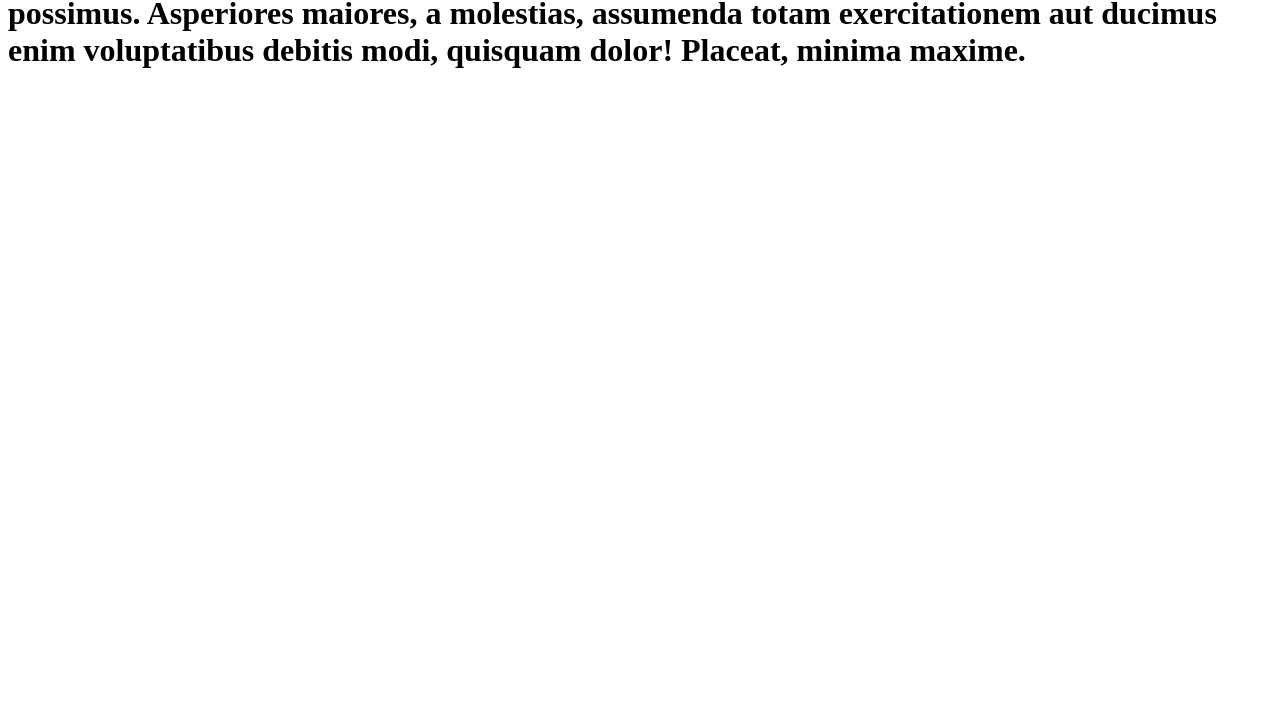
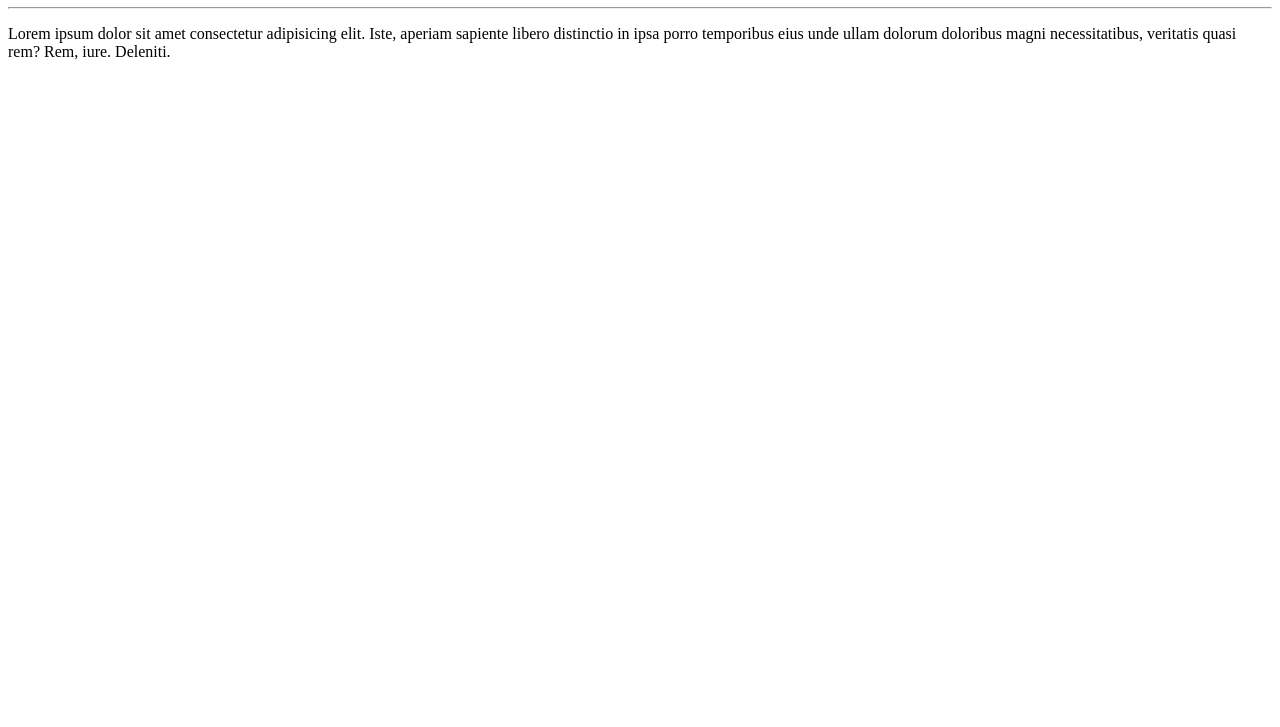
Before and after one commit to Mauricio9888/GitGitHub, a plain HTML site: page Site/index.html in a window 1280 px wide. Shown: the part 73-800 px from the top of the page. Drawn offline with Linux system fonts and the light colour scheme.

Commit message:
Update index.html

```diff
--- a/Site/index.html
+++ b/Site/index.html
@@ -5,14 +5,16 @@
     <meta http-equiv="X-UA-Compatible" content="IE=edge">
     <meta name="viewport" content="width=device-width, initial-scale=1.0">
     <title>Meu primeiro site com git!</title>
-    <hr>
+
 </head>
 <body>
-    <h1>Lorem ipsum dolor sit amet, consectetur adipisicing elit.
-        Vitae quibusdam voluptatibus possimus. Asperiores maiores, a molestias,
-        assumenda totam exercitationem aut ducimus enim voluptatibus debitis modi,
-        quisquam dolor! Placeat, minima maxime.
-    </h1>
+    <h1>Novo Teste..!</h1>
+    <hr>
+    <p>Lorem ipsum dolor sit amet consectetur adipisicing elit.
+        Iste, aperiam sapiente libero distinctio in ipsa porro temporibus
+        eius unde ullam dolorum doloribus magni necessitatibus,
+        veritatis quasi rem? Rem, iure. Deleniti.
+    </p>
 
 </body>
 </html>
```
